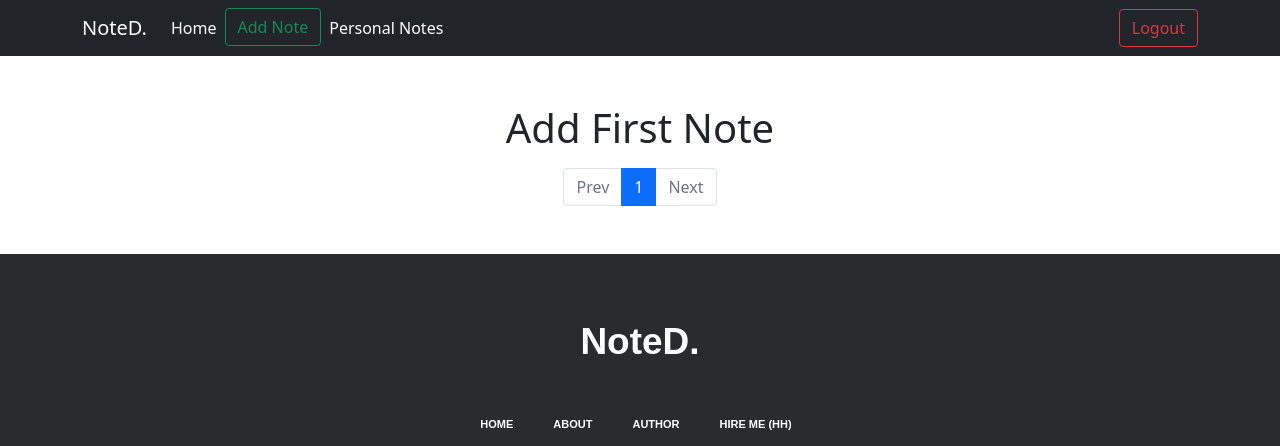
After one commit to welel/noted, a Django app: page /personal/ in a window 1280 px wide. The commit adds this page. Shown: the top 446 px of the page. Run offline with Django 3.2, Linux system fonts and the light colour scheme; the visitor is signed in with stand-in values (Sample User, id 1); data that the repository does not hold is empty; some libraries are stand-ins or nearby versions.

Commit message:
New fields for ``Note`` model (data, private, anonymous. Added ordering for NoteList.

```diff
--- a/frontend/templates/layouts/navigation.html
+++ b/frontend/templates/layouts/navigation.html
@@ -12,6 +12,11 @@
         <li class="nav-item">
           <a class="btn btn-outline-success" href="{% url 'notes:add' %}" role="button">Add Note</a>
         </li>
+        {% if user.is_authenticated %}
+          <li class="nav-item">
+            <a class="nav-link active" aria-current="page" href="{% url 'notes:personal' %}">Personal Notes</a>
+          </li>
+        {% endif %}
       </ul>
       <div class="d-flex">
         {% if user.is_authenticated %}
--- /dev/null
+++ b/frontend/templates/notes/personal_notes.html
@@ -0,0 +1,77 @@
+{% extends 'layouts/base.html' %}
+
+{% block title %}{{ block.super }}{% endblock %}
+
+{% block main %}
+
+    {% for note in notes %}
+    <div class="row mt-4">
+        <div class="card" style="width: 100%;">
+            <div class="card-body">
+                <h4 class="card-title">{{ note.title }}</h4>
+                <a href="{% url 'note' slug=note.slug %}" class="stretched-link"></a>
+            </div>
+        </div>
+        <div class="card-footer">
+            <h6 class="card-subtitle mb-2 text-muted">
+                {% if note.source %}
+                    <a href="{{ note.source }}" target="_blank">Source</a>
+                    <span>|</span>
+                {% endif %}
+                <span>Note author: {{ note.author.username }}</span>
+            </h6>
+        </div>
+    </div>
+    {% endfor %}
+
+    {% if not notes %}
+        <h1 class="mt-5 text-center">Add First Note</h1>
+    {% endif %}
+
+    <!--Pagination-->
+    <nav class="mt-3" aria-label="Page navigation example">
+        <ul class="pagination justify-content-center">
+        {% if page_obj.has_previous %}
+            <li class="page-item">
+            <a class="page-link" href="?page={{ page_obj.previous_page_number }}">Prev</a>
+          </li>
+        {% else %}
+            <li class="page-item disabled">
+            <a class="page-link" href="#" tabindex="-1" aria-disabled="true">Prev</a>
+          </li>
+        {% endif %}
+
+        {% if page_obj.number|add:'-4' > 1 %}
+            <li class="page-item"><a class="page-link" href="?page={{ page_obj.number|add:'-5' }}">&hellip;</a></li>
+        {% endif %}
+
+        {% for i in page_obj.paginator.page_range %}
+            {% if page_obj.number == i %}
+                <li class="page-item active" aria-current="page">
+              <span class="page-link">
+                {{ i }}
+              </span>
+            </li>
+            {% elif i > page_obj.number|add:'-5' and i < page_obj.number|add:'5' %}
+                 <li class="page-item"><a class="page-link" href="?page={{ i }}">{{ i }}</a></li>
+            {% endif %}
+        {% endfor %}
+
+        {% if page_obj.paginator.num_pages > page_obj.number|add:'4' %}
+           <li class="page-item"><a class="page-link" href="?page={{ page_obj.number|add:'5' }}">&hellip;</a></li>
+        {% endif %}
+
+        {% if page_obj.has_next %}
+            <li class="page-item">
+            <a class="page-link" href="?page={{ page_obj.next_page_number }}">Next</a>
+          </li>
+        {% else %}
+            <li class="page-item disabled">
+            <a class="page-link" href="#" tabindex="-1" aria-disabled="true">Next</a>
+          </li>
+        {% endif %}
+      </ul>
+    </nav>
+    <!--end of Pagination-->
+
+{% endblock %}
--- a/noted/notes/models.py
+++ b/noted/notes/models.py
@@ -13,6 +13,15 @@ from simplemde.fields import SimpleMDEField
 User = get_user_model()
 
 
+class NoteManager(models.Manager):
+
+    def new_order(self):
+        return self.earliest('date')
+
+    def old_order(self):
+        return self.latest('date')
+
+
 class Note(models.Model):
     title = models.CharField(max_length=100, null=False, blank=False)
     slug = models.SlugField(max_length=254, editable=False, unique=True)
@@ -22,22 +31,25 @@ class Note(models.Model):
     source = models.URLField(blank=True, default='')
     body_raw = SimpleMDEField()
     body_html = models.TextField(max_length=40000, default='', blank=True)
-
-    class Meta:
-        ordering = ['-id']
+    private = models.BooleanField(default=False)
+    anonymous = models.BooleanField(default=False)
+    data = models.DateTimeField(auto_now=True)
+    objects = NoteManager()
 
     def __str__(self):
         return self.title
 
     def save(self, *args, **kwargs):
-        if not self.slug:
-            self.slug = self._generate_unique_slug()[:254]
-
+        self.slug = self._generate_unique_slug()[:254]
         self.body_html = self._get_body_html()
         return super().save(*args, **kwargs)
 
     def get_absolute_url(self):
         return reverse('note', args=[self.slug, ])
+
+    @classmethod
+    def get_personal_notes(cls, user):
+        return cls.objects.filter(author=user)
 
     def _generate_unique_slug(self) -> str:
         """Generates unique slug for ``Note`` instance.
--- a/noted/notes/urls.py
+++ b/noted/notes/urls.py
@@ -2,6 +2,7 @@ from django.urls import path
 
 from notes.views import (
     NoteList,
+    PersonalNoteList,
     NoteDetailView,
     NoteCreateView,
     NoteUpdateView,
@@ -11,6 +12,7 @@ from notes.views import (
 
 urlpatterns = [
     path('', NoteList.as_view(), name='home'),
+    path('personal/', PersonalNoteList.as_view(), name='personal'),
     path('view/<str:slug>/', NoteDetailView.as_view(), name='note'),
     path('add/', NoteCreateView.as_view(), name='add'),
     path('update/<str:slug>/', NoteUpdateView.as_view(), name='update'),
--- a/noted/notes/views.py
+++ b/noted/notes/views.py
@@ -13,6 +13,21 @@ class NoteList(ListView):
     paginate_by = 18
     template_name = 'notes/home.html'
 
+    def get_ordering(self):
+        order = self.request.GET.get('order', '-data')
+        if order.replace('-', '', 1) in ['id', 'data']:
+            return order
+        return '-data'
+
+
+class PersonalNoteList(NoteList):
+    template_name = 'notes/personal_notes.html'
+
+    def get_queryset(self):
+        queryset = Note.get_personal_notes(self.request.user)
+        order = self.get_ordering()
+        return queryset.order_by(order)
+
 
 class NoteDetailView(DetailView):
     model = Note
@@ -23,7 +38,7 @@ class NoteDetailView(DetailView):
 @method_decorator(login_required, name='dispatch')
 class NoteCreateView(CreateView):
     model = Note
-    fields = ['title', 'source', 'body_raw']
+    fields = ['title', 'source', 'private', 'anonymous', 'body_raw']
     template_name = 'notes/create.html'
 
     def form_valid(self, form):
@@ -34,7 +49,7 @@ class NoteCreateView(CreateView):
 @method_decorator(login_required, name='dispatch')
 class NoteUpdateView(UpdateView):
     model = Note
-    fields = ['title', 'source', 'body_raw']
+    fields = ['title', 'source', 'private', 'anonymous', 'body_raw']
     template_name = 'notes/update.html'
 
 
```
